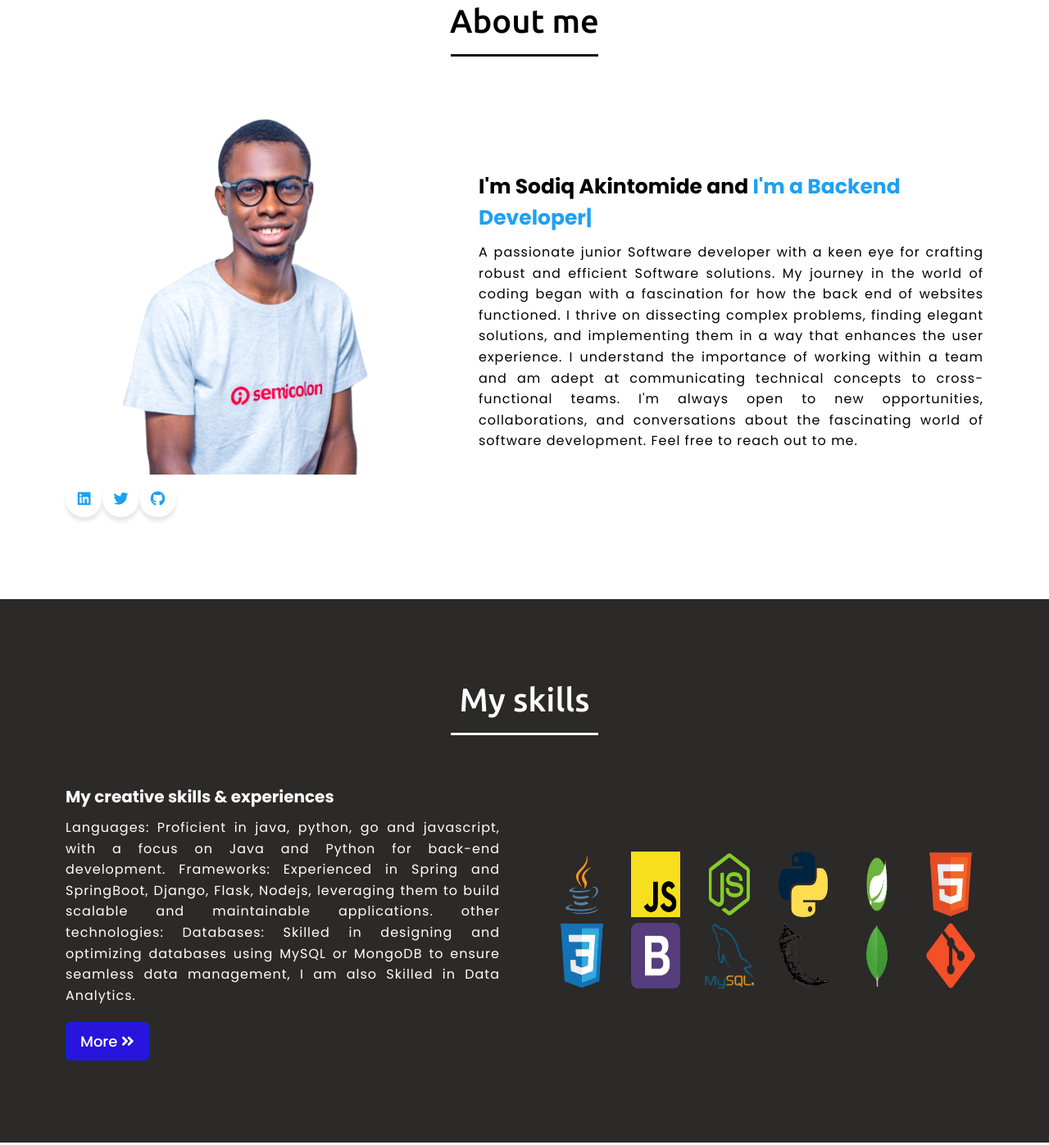
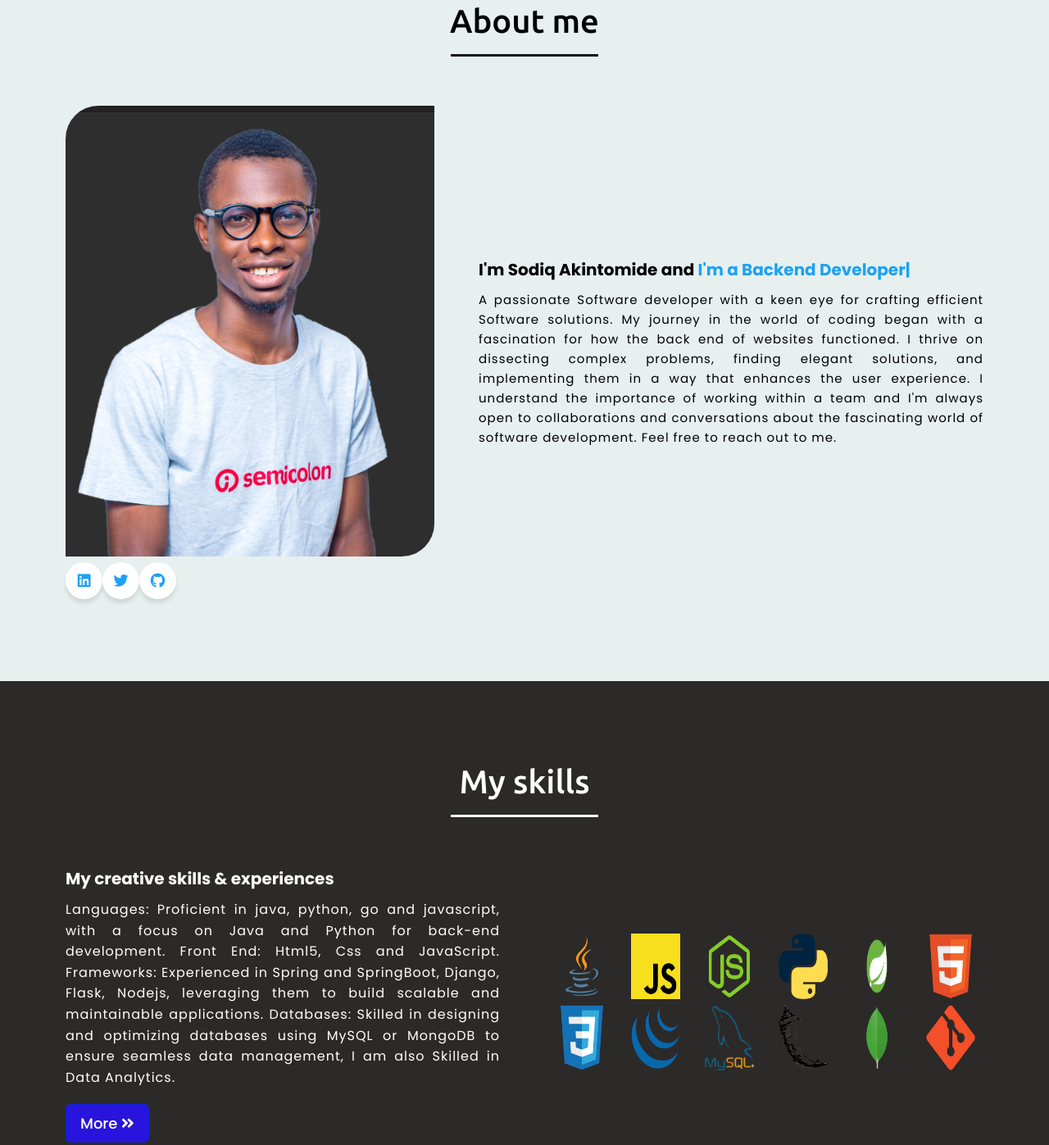
Before and after one commit to k33ngTomide/myportfolio-website, a website: page index.html in a window 1280 px wide. Shown: the part 897-2294 px from the top of the page at 82% size. Drawn offline with nearby package versions, Linux system fonts and the light colour scheme.

Commit message:
Changed the picture and about me Background

```diff
--- a/index.html
+++ b/index.html
@@ -74,7 +74,7 @@
             <h2 class="title fadein">About me</h2>
             <div class="about-content">
                <div class="column left">
-                  <img src="images/my_picture.png" alt="Muiliyu Sodiq Akintomide">
+                  <img src="images/picture.png" alt="Muiliyu Sodiq Akintomide">
                   <div>
                      <div class="wrapper">
                         <div class="button1">
@@ -112,9 +112,8 @@
                      </span>
                   </div>
                   <p>
-                     A passionate junior Software developer with a keen eye for crafting robust and efficient Software solutions. My journey in the world of coding began with a fascination for how the back end of websites functioned. I thrive on dissecting complex problems, finding elegant solutions, and implementing them in a way that enhances the user experience. I understand the importance of working within a team and am adept at communicating technical concepts to cross-functional teams. I'm always open to new opportunities, collaborations, and conversations about the fascinating world of software development. Feel free to reach out to me.
+                     A passionate Software developer with a keen eye for crafting efficient Software solutions. My journey in the world of coding began with a fascination for how the back end of websites functioned. I thrive on dissecting complex problems, finding elegant solutions, and implementing them in a way that enhances the user experience. I understand the importance of working within a team and I'm always open to collaborations and conversations about the fascinating world of software development. Feel free to reach out to me.
                   </p>
-                  </a>
                </div>
             </div>
          </div>
@@ -128,9 +127,8 @@
                <div class="column left">
                   <div class="text">My creative skills & experiences</div>
                   <p>
-                     Languages: Proficient in java, python, go and javascript, with a focus on Java and Python for back-end development.
+                     Languages: Proficient in java, python, go and javascript, with a focus on Java and Python for back-end development. Front End: Html5, Css and JavaScript.
                      Frameworks: Experienced in Spring and SpringBoot, Django, Flask, Nodejs, leveraging them to build scalable and maintainable applications.
-                     other technologies:
                      Databases: Skilled in designing and optimizing databases using MySQL or MongoDB to ensure seamless data management, I am also Skilled in Data Analytics.
                   </p>
                   <a href="#projects">More <i class="fas fa-angle-double-right"></i>
@@ -148,10 +146,10 @@
                      <img src="./images/node-js.png" alt="nodejs" width="80" height="80" />
                      </a>
                      <a href="https://www.python.org/" target="_blank" rel="noreferrer">
-                     <img src="./images/python-logo-.png" alt="redux" width="80" height="80" />
+                     <img src="./images/python-logo-.png" alt="python" width="80" height="80" />
                      </a>
                      <a href="https://spring.io" target="_blank" rel="noreferrer">
-                     <img src="./images/springboot.png" alt="jquery" width="80" height="80" />
+                     <img src="./images/springboot.png" alt="SpringBoot" width="80" height="80" />
                      </a>
                      <a href="https://www.w3.org/html/" target="_blank">
                      <img src="./images/html5.png" alt="html5" width="80" height="80" />
@@ -159,14 +157,14 @@
                      <a href="https://www.w3schools.com/css/" target="_blank">
                      <img src="./images/css3.png" alt="css3" width="80" height="80" />
                      </a>
-                     <a href="https://getbootstrap.com" target="_blank" rel="noreferrer">
-                     <img src="./images/bootstrap.png" alt="bootstrap" width="80" height="80" />
+                     <a href="https://jquery.com" target="_blank" rel="noreferrer">
+                     <img src="./images/jquery.png" alt="jquery" width="80" height="80" />
                      </a>
                      <a href="https://mysql.com" target="_blank" rel="noreferrer">
-                     <img src="./images/mysql.png" alt="sass" width="80" height="80" />
+                     <img src="./images/mysql.png" alt="SQL" width="80" height="80" />
                      </a>
                      <a href="https://flask.palletsprojects.com/" target="_blank">
-                     <img src="./images/flask.png" alt="react" width="80" height="80" />
+                     <img src="./images/flask.png" alt="Flask" width="80" height="80" />
                      </a>
                      <a href="https://www.mongodb.com/" target="_blank" rel="noreferrer">
                      <img src="./images/mongodb.png" alt="MongoDB" width="80" height="80" />
--- a/style.css
+++ b/style.css
@@ -171,6 +171,8 @@ html {
 section {
   padding: 100px 0;
 }
+
+
 .about,
 .skills,
 .projects,
@@ -227,20 +229,25 @@ section .title::after {
 }
 
 /* about section styling */
+.about{
+  background-color: rgb(231, 240, 239);
+}
+
 .about .about-content .left {
   width: 45%;
 }
 .about .about-content .left img {
-  height: 450px;
+  height: 550px;
   width: 450px;
   object-fit: cover;
   border-radius: 40px 0px 40px 0px;
+  margin-right: 30px;
 }
 .about .about-content .right {
   width: 55%;
 }
 .about .about-content .right .text {
-  font-size: 25px;
+  font-size: 20px;
   font-weight: 700;
   margin-bottom: 10px;
 }
@@ -251,6 +258,7 @@ section .title::after {
   text-align: justify;
   line-height: 1.6;
   letter-spacing: 1px;
+  font-size: 15px;
 }
 .about .about-content .right a {
   display: inline-block;
```
Also changed, not shown: images/my_picture.png (deleted), images/picture.png (added).
